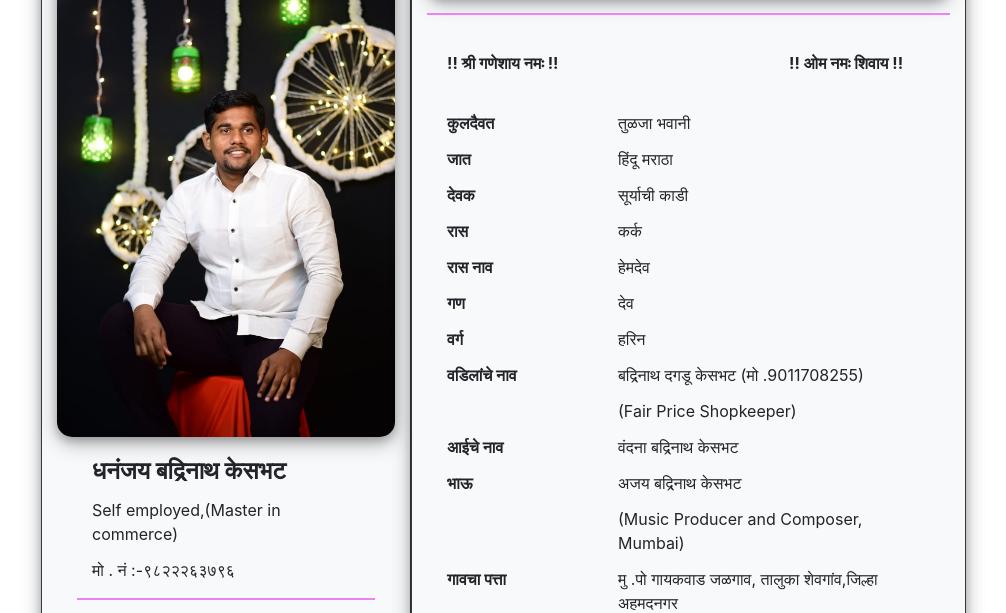
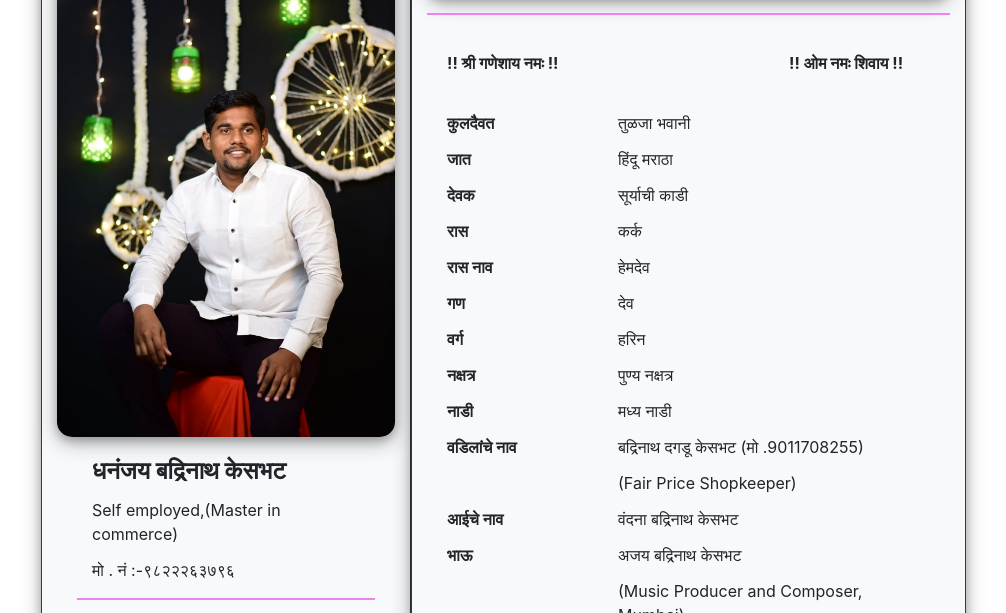
Before and after one commit to dhananjaykesbhat/DhananjayKesbhat.github.io, a plain HTML site: page index.html in a window 1280 px wide. Shown: the part 119-732 px from the top of the page, without its empty margins (44-1050 px from the left). Drawn offline with nearby package versions, Linux system fonts and the light colour scheme.

Commit message:
update index .html

```diff
--- a/index.html
+++ b/index.html
@@ -166,7 +166,22 @@
                 <p class="card-title">हरिन </p>
               </div>
             </div>
-
+		  <div class="row">
+			  <div class="col-md-4">
+				<p class="card-title"><span style="font-weight: bold;">नक्षत्र</span></p>
+			  </div>
+			  <div class="col-md-8">
+				<p class="card-title">पुण्य नक्षत्र </p>
+			  </div>
+			</div>
+			<div class="row">
+			  <div class="col-md-4">
+				<p class="card-title"><span style="font-weight: bold;">नाडी</span></p>
+			  </div>
+			  <div class="col-md-8">
+				<p class="card-title">मध्य नाडी </p>
+			  </div>
+			</div>
           <div class="row">
             <div class="col-md-4">
               <p class="card-title"><span style="font-weight: bold;">वडिलांचे  नाव</span></p>
```
